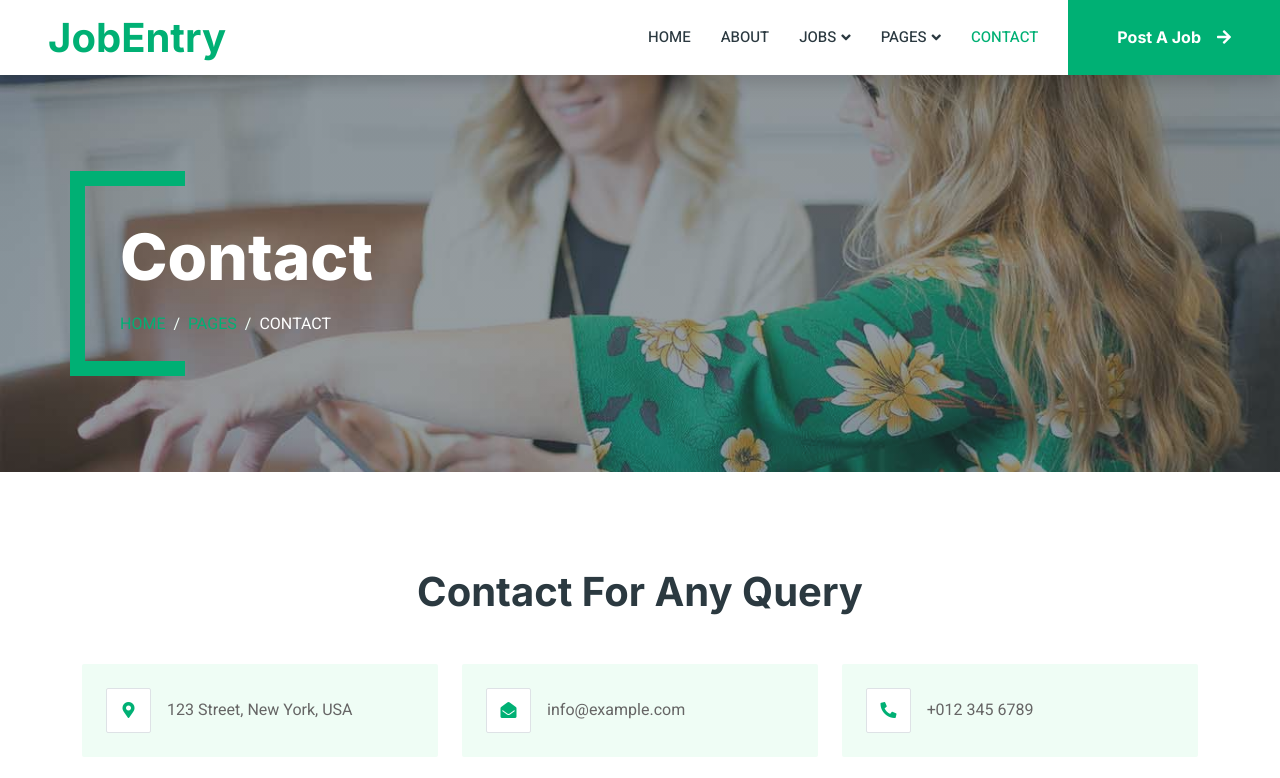
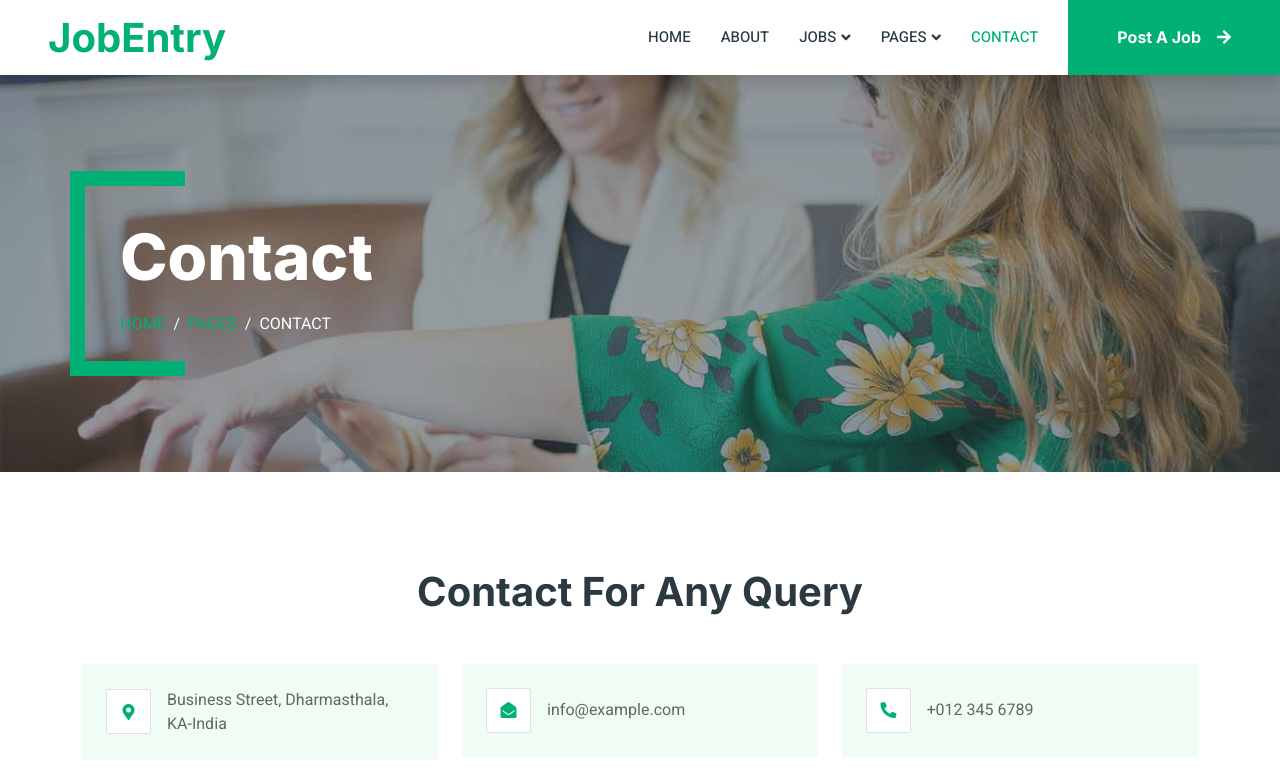
Before and after one commit to gururajdml/JobEntry, a plain HTML site: page contact.html in a window 1280 px wide. Shown: the top 778 px of the page. Drawn offline with nearby package versions, Linux system fonts and the light colour scheme; grey boxes are pictures that could not be loaded.

Commit message:
first commit

```diff
--- a/contact.html
+++ b/contact.html
@@ -105,7 +105,7 @@
                                     <div class="bg-white border rounded d-flex flex-shrink-0 align-items-center justify-content-center me-3" style="width: 45px; height: 45px;">
                                         <i class="fa fa-map-marker-alt text-primary"></i>
                                     </div>
-                                    <span>123 Street, New York, USA</span>
+                                    <span>Business Street, Dharmasthala, KA-India</span>
                                 </div>
                             </div>
                             <div class="col-md-4 wow fadeIn" data-wow-delay="0.3s">
```
Also changed, not shown: 1 other file.
